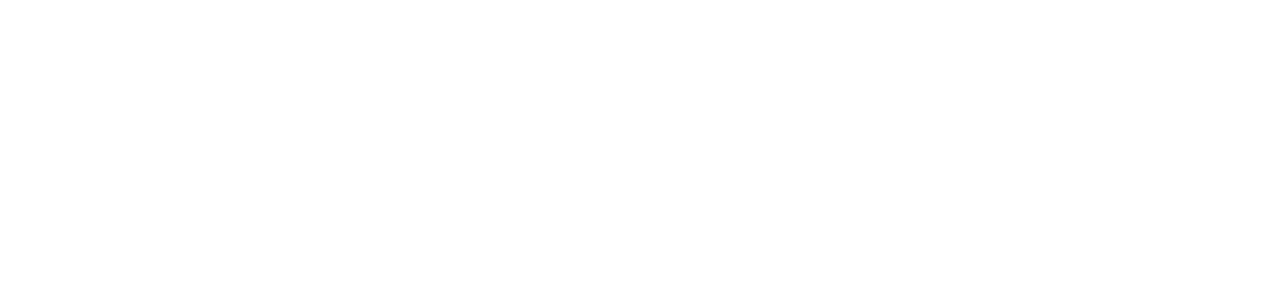
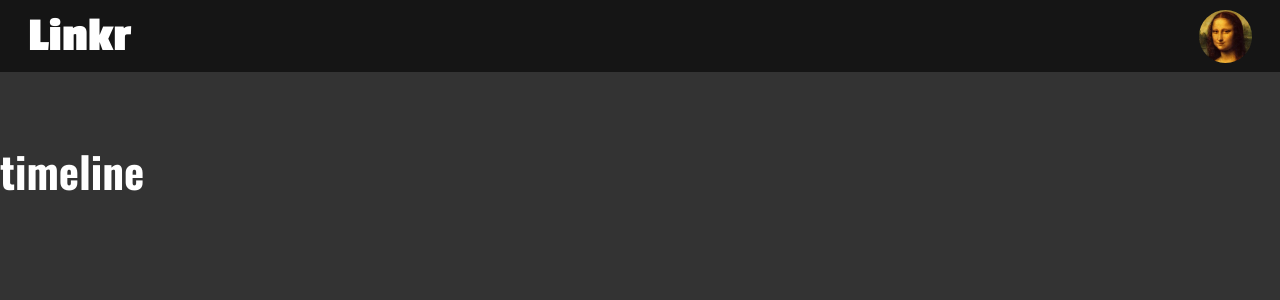
Before and after one commit to Ikusa0/Projeto17-Linkr-Front, a React (Create React App) app: page /post in a window 1280 px wide. Before the commit this address had no page. Shown: the top 300 px of the page. Built offline with nearby package versions, Linux system fonts and the light colour scheme.

Commit message:
FEAT: componentes header e posts page, falta os posts

```diff
--- a/public/index.html
+++ b/public/index.html
@@ -6,7 +6,7 @@
     <link rel="preconnect" href="https://fonts.googleapis.com" />
     <link rel="preconnect" href="https://fonts.gstatic.com" crossorigin />
     <link
-      href="https://fonts.googleapis.com/css2?family=Lato:wght@300;400;700&family=Oswald:wght@400;500;600;700&display=swap"
+      href="https://fonts.googleapis.com/css2?family=Lato:ital,wght@0,100;0,300;0,400;0,700;0,900;1,100;1,300;1,400;1,700;1,900&family=Oswald:wght@200;300;400;500;600;700&family=Passion+One:wght@400;700;900&display=swap"
       rel="stylesheet"
     />
     <title>Linkr</title>
--- a/src/App.js
+++ b/src/App.js
@@ -2,11 +2,14 @@
 
 import Main from "./Pages/MainPage";
 import hashtagPage from "./Pages/hashtagPage";
+import Header from './Layouts/Header'
+import Posts from "./Pages/PostsPage";
 
 export default function App() {
   return (
     <BrowserRouter>
       <Routes>
+        <Route path="/post" element={<Posts />} />
         <Route path="/home" element={<Main />} />
         <Route path="/hashtag/:hashtag" element={<hashtagPage />} />
       </Routes>
--- /dev/null
+++ b/src/Layouts/Header.js
@@ -0,0 +1,54 @@
+import styled from 'styled-components'
+
+export default function Header({ profile }) {
+  return (
+    <Container>
+      <h1>Linkr</h1>
+      <img src={profile} alt="profile" />
+    </Container>
+  )
+}
+
+const Container = styled.header`
+  width: 100vw;
+  height: 72px;
+  background-color: #151515;
+  position: fixed;
+  z-index: 1;
+  left: 0;
+  top: 0;
+  display: flex;
+  justify-content: space-between;
+  align-items: center;
+  padding-left: 28px;
+  padding-right: 28px;
+
+  h1 {
+    font-weight: 700;
+    font-size: 49px;
+    color: #ffffff;
+    font-family: 'Passion One', cursive;
+  }
+
+  img {
+    width: 53px;
+    height: 53px;
+    border-radius: 50%;
+    object-fit: cover;
+  }
+
+  @media (max-width: 400px) {
+    padding-left: 16px;
+    padding-right: 16px;
+    box-shadow: 0px 4px 4px rgba(0, 0, 0, 0.25);
+
+    h1 {
+      font-size: 45px;
+    }
+
+    img {
+      width: 44px;
+      height: 44px;
+    }
+  }
+`
--- /dev/null
+++ b/src/Pages/PostsPage.js
@@ -0,0 +1,43 @@
+import Header from '../Layouts/Header'
+import profile from '../Assets/Images/profile.jpg'
+import styled from 'styled-components'
+
+export default function Posts() {
+  return (
+    <>
+      <Header profile={profile} />
+      <Main>
+        <Container>
+          <h2>timeline</h2>
+        </Container>
+      </Main>
+    </>
+  )
+}
+
+const Main = styled.main`
+  width: 100vw;
+  height: 100vh;
+  position: relative;
+  top: 71px;
+  background-color: #333333;
+`
+
+const Container = styled.section`
+    position: absolute;
+
+  h2 {
+    margin-top: 78px;
+    font-family: 'Oswald', sans-serif;
+    font-weight: 700;
+    font-size: 43px;
+    color: #ffffff;
+  }
+
+  @media (max-width: 400px) {
+    h2 {
+        margin-top: 19px;
+        font-size: 33px;
+    }
+  }
+`
```
Also changed, not shown: src/Assets/Images/profile.jpg (added).
